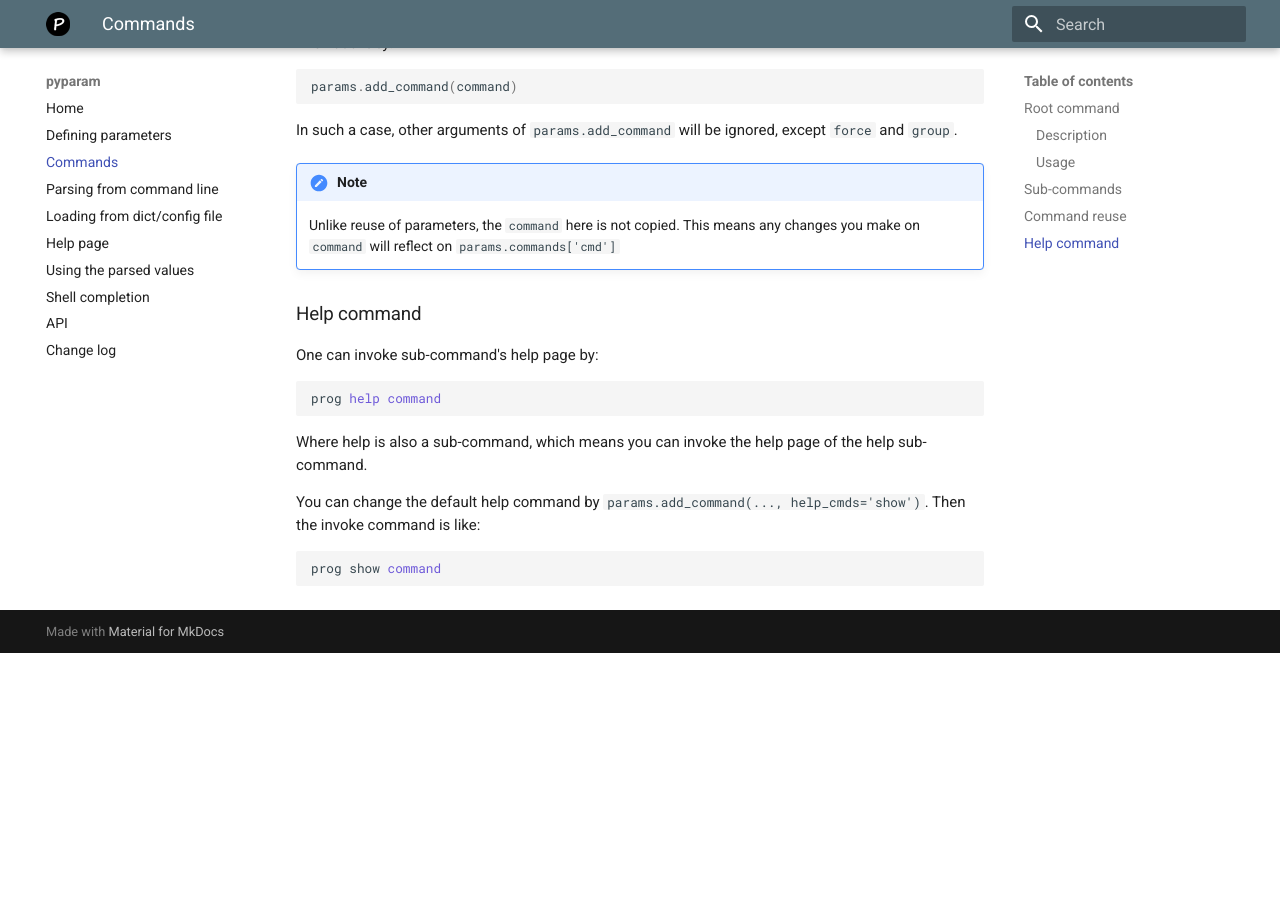
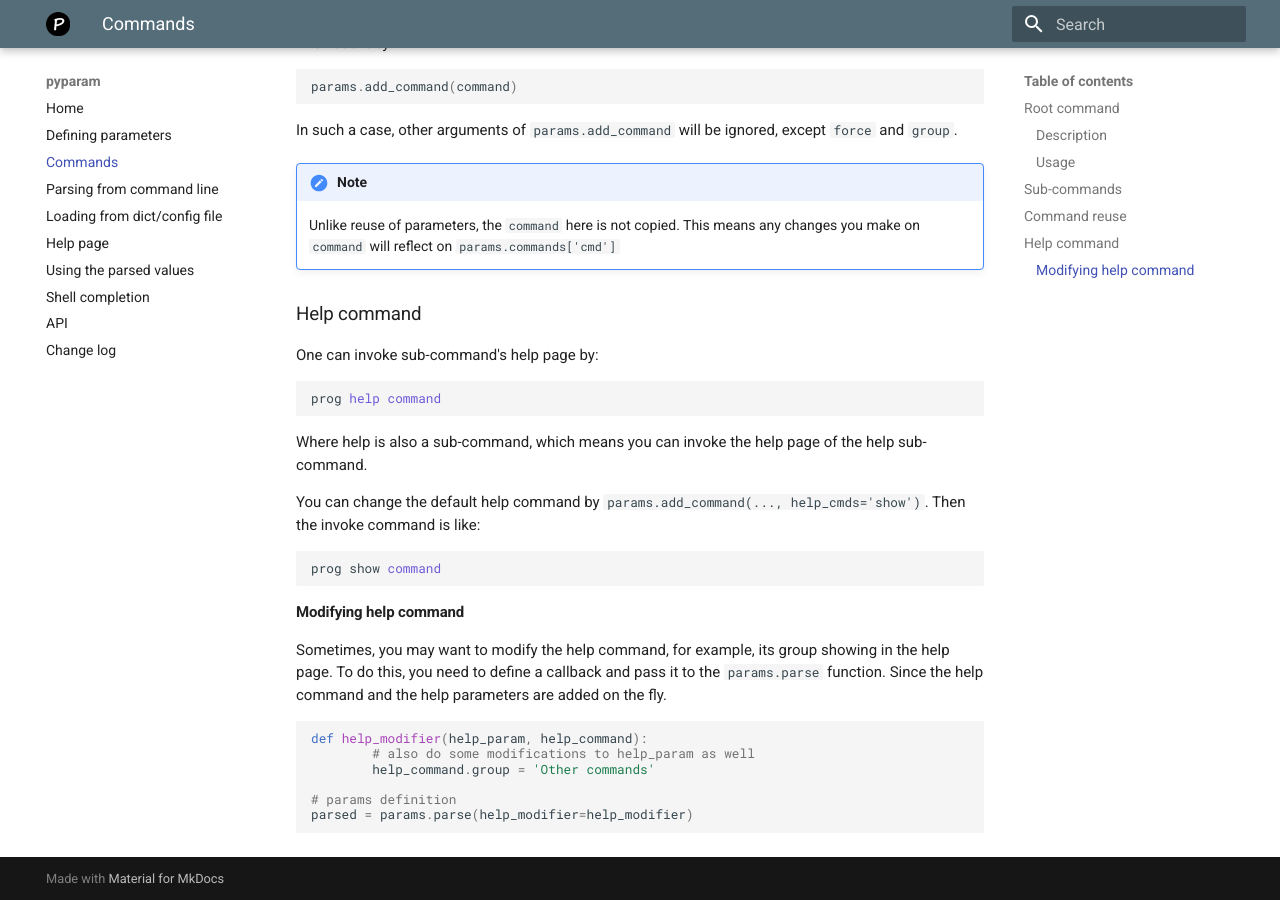
Before and after one commit to pwwang/pyparam, an MkDocs documentation site: the page built from docs/commands.md, in a window 1280 px wide and 900 px high, scrolled down 1921 px. Built offline with MkDocs 1.6.1 and Material for MkDocs 9.7.7, drawn with Linux system fonts in a browser that asks for light colours; before the commit the page ends 2574 px from its top, so only the background shows below that.

Commit message:
Fix docs

````diff
--- a/docs/commands.md
+++ b/docs/commands.md
@@ -98,3 +98,17 @@ You can change the default help command by `params.add_command(..., help_cmds='s
 ```sh
 prog show command
 ```
+
+### Modifying help command
+
+Sometimes, you may want to modify the help command, for example, its group showing in the help page.
+To do this, you need to define a callback and pass it to the `params.parse` function. Since the help command and the help parameters are added on the fly.
+
+```python
+def help_modifier(help_param, help_command):
+	# also do some modifications to help_param as well
+	help_command.group = 'Other commands'
+
+# params definition
+parsed = params.parse(help_modifier=help_modifier)
+```
````
Also changed, not shown: docs/TypesOfParams.md (+8 -0 lines), 1 other file.
